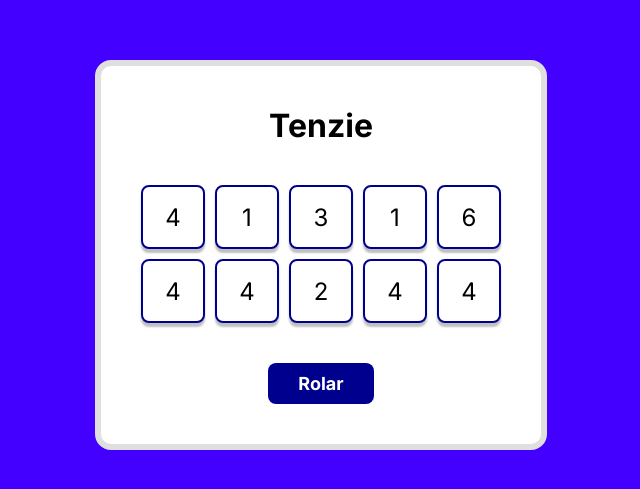
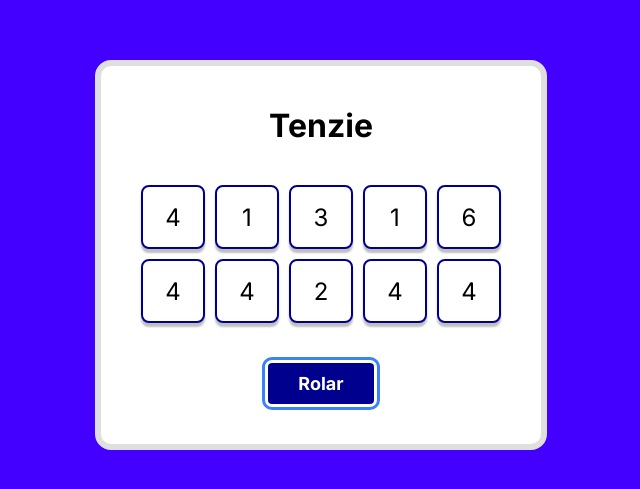
Before and after one commit to Nicolas-BB/curso-react-scrimba, a React (Vite) app in the folder tenzies/: page / in a window 1280 px wide. Shown: the part 145-634 px from the top of the page, without its empty margins (319-959 px from the left). Built offline with nearby package versions, Linux system fonts and the light colour scheme.

Commit message:
feat: adiciona outline de navegação

```diff
--- a/tenzies/src/styles/index.css
+++ b/tenzies/src/styles/index.css
@@ -18,3 +18,10 @@ body {
     background-color: rgb(68, 0, 255);
     font-family: var(--font);
 }
+
+button:focus-visible,
+input:focus-visible {
+  outline: 3px solid #3b82f6;
+  outline-offset: 3px;
+  border-radius: 4px;
+}
```
